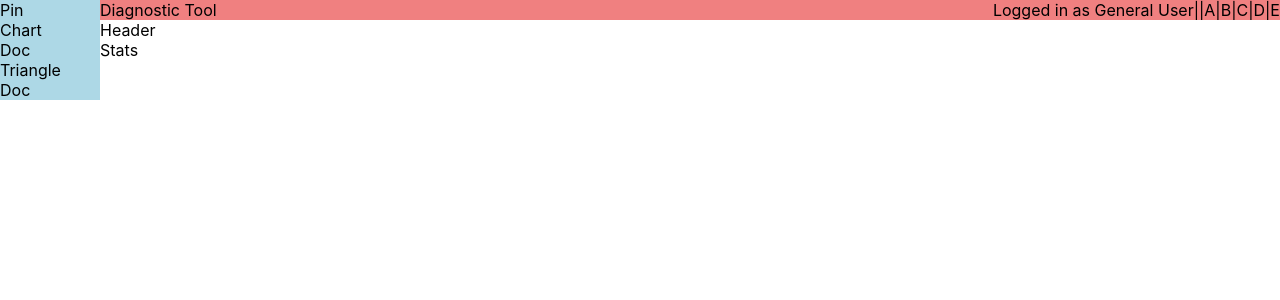
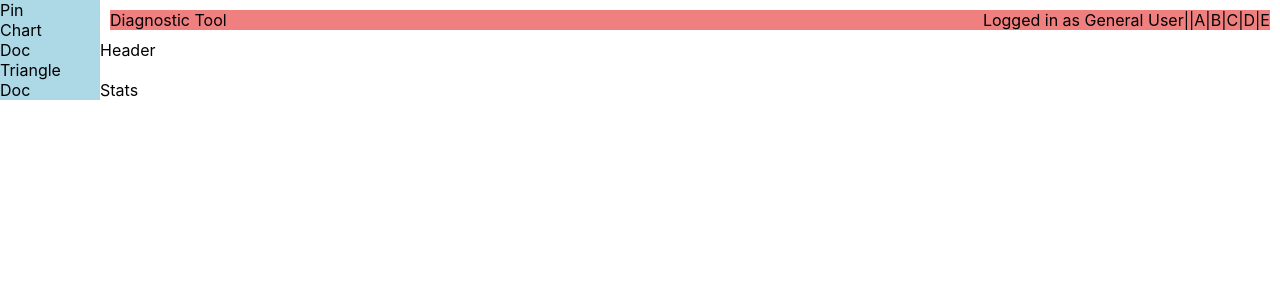
Before and after one commit to sidhantmathur/onr-assign, a React (Create React App) app: page / in a window 1280 px wide. Shown: the top 300 px of the page. Built offline with nearby package versions, Linux system fonts and the light colour scheme.

Commit message:
add border box sizing

```diff
--- a/src/App.css
+++ b/src/App.css
@@ -1,8 +1,15 @@
+* {
+  box-sizing: border-box;
+}
+
+body {
+  margin: 0;
+}
 
 .layout {
   display: grid;
   grid-template-columns: 100px 1fr 1fr 1fr 1fr 1fr 1fr 1fr;
-  grid-template-rows: repeat(5, 1fr);
+  grid-template-rows: 1fr 1fr 1fr 1fr 1fr 1fr 1fr 1fr;
   gap: 0px 0px;
   grid-template-areas:
     "Sidebar Navbar Navbar Navbar Navbar Navbar Navbar Navbar"
@@ -17,6 +24,7 @@
 }
 .Navbar {
   grid-area: Navbar;
+  padding: 10px;
 }
 .Header {
   grid-area: Header;
```
